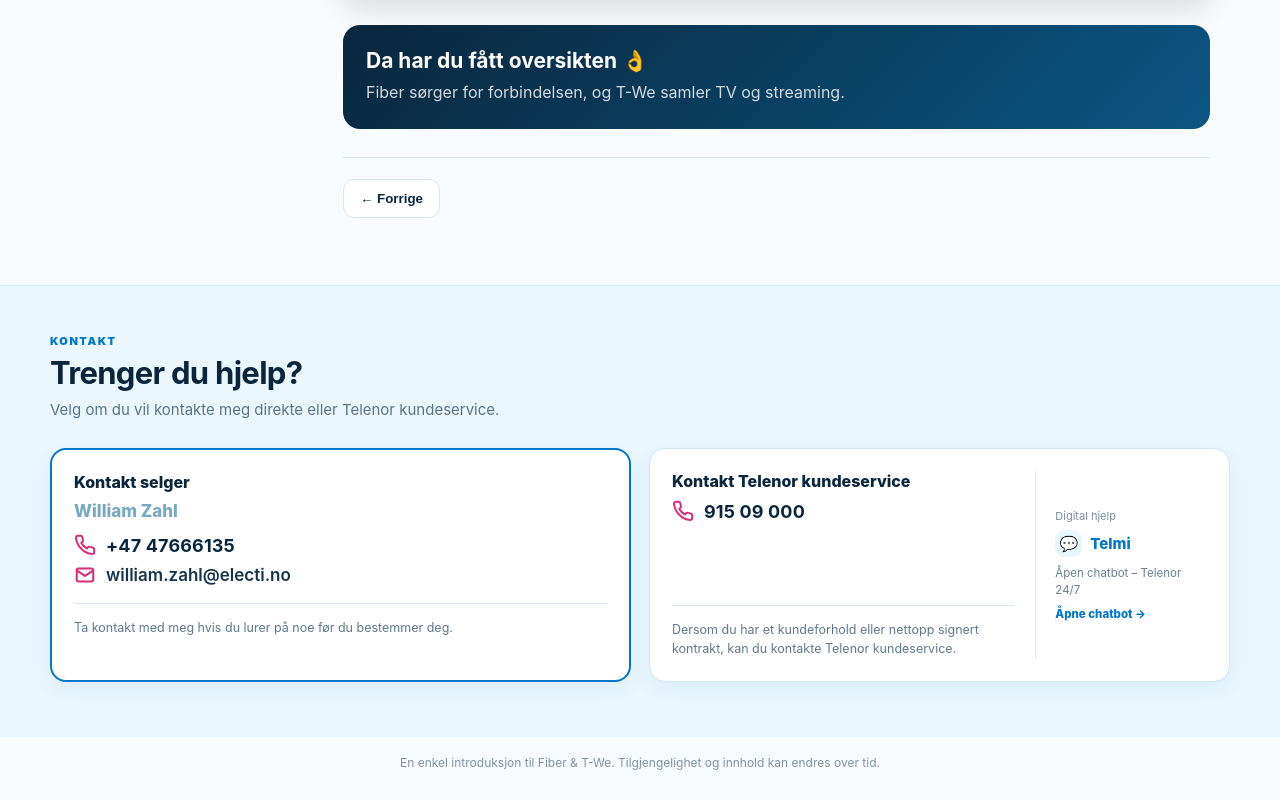
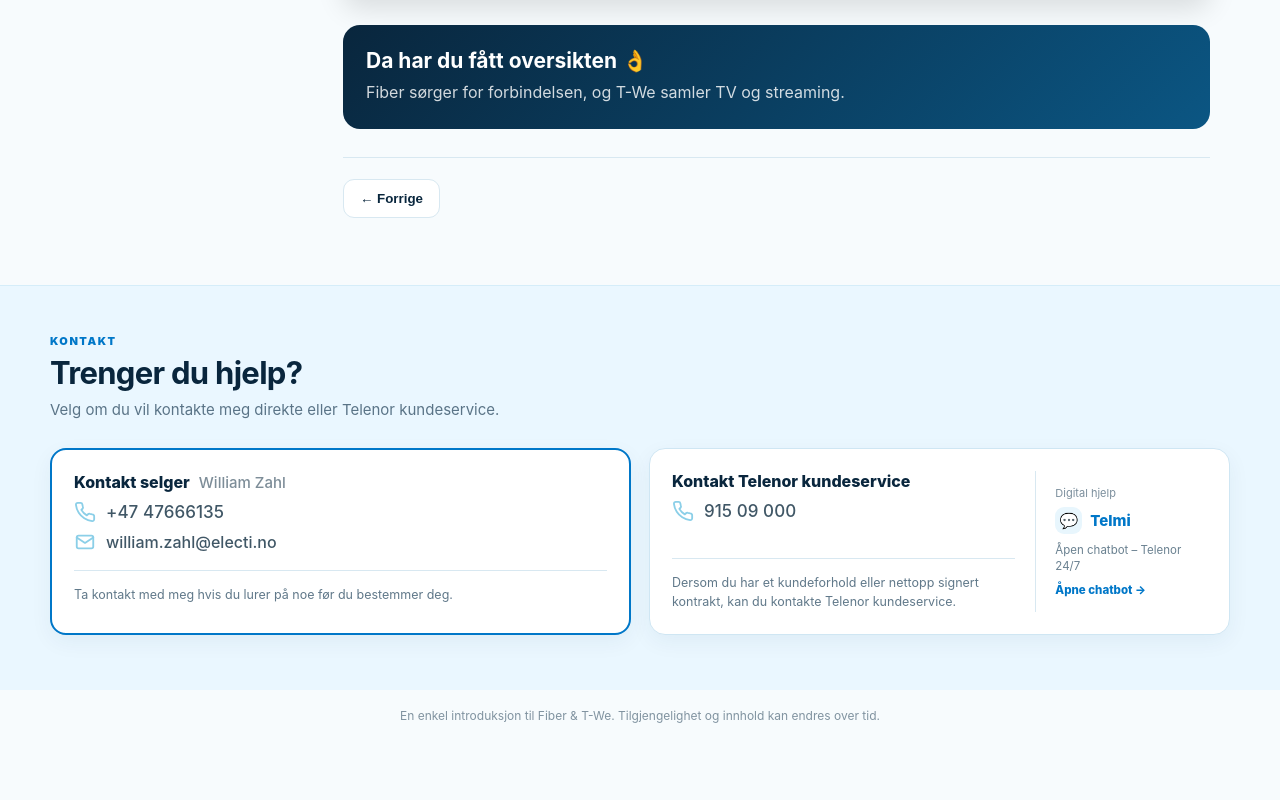
Before and after one commit to williamzahl/twe-kundeskole, a plain HTML site: page index.html in a window 1280 px wide. Shown: the part 9064-9864 px from the top of the page. After the commit the page ends 9817 px from the top, so only its background shows below. Drawn offline with Linux system fonts and the light colour scheme.

Commit message:
Add files via upload

```diff
--- a/index.html
+++ b/index.html
@@ -144,24 +144,29 @@ h2.st{font-size:22px;color:var(--navy);margin:30px 0 12px}
 </style>
 
 <style>
-/* v22 – contact card refinement */
-:root{--pink:#d92d7a}
+/* v25 – cleaner contact cards */
+.contacttitleline{display:flex;align-items:baseline;gap:9px;margin-bottom:9px}
+.contacttitleline .contacttitle{margin-bottom:0}
+.william{font-size:15px!important;font-weight:500!important;color:#7d8d98!important;margin:0!important}
 .contactrow svg{
   width:22px!important;height:22px!important;
-  stroke:var(--pink)!important;stroke-width:2.2!important;
+  stroke:#8bcfe8!important;stroke-width:2!important;
   flex:none!important
 }
 .phonebig{
-  font-size:18px!important;
-  font-weight:700!important;
+  font-size:17px!important;
+  font-weight:500!important;
+  color:#405766!important;
+  letter-spacing:.05px;
 }
 .emailbig{
-  font-size:17px!important;
-  font-weight:600!important;
-  color:#18344a!important;
+  font-size:16px!important;
+  font-weight:500!important;
+  color:#405766!important;
+  overflow-wrap:anywhere;
 }
 #supportNote{
-  margin-top:83px!important;
+  margin-top:36px!important;
 }
 </style>
 </head>
@@ -234,14 +239,16 @@ h2.st{font-size:22px;color:var(--navy);margin:30px 0 12px}
     <p class="contact-intro" id="contactIntro">Velg om du vil kontakte meg direkte eller Telenor kundeservice.</p>
     <div class="contactgrid">
       <a class="contactcard seller" href="tel:+4747666135" style="text-decoration:none">
-        <div class="contacttitle" id="sellerTitle">Kontakt selger</div>
-        <div class="william">William Zahl</div>
+        <div class="contacttitleline">
+          <div class="contacttitle" id="sellerTitle">Kontakt selger</div>
+          <div class="william">William Zahl</div>
+        </div>
         <div class="contactrow">
-          <svg viewBox="0 0 24 24" fill="none" stroke="#d92d7a" stroke-width="2.2" stroke-linecap="round" stroke-linejoin="round"><path d="M22 16.92v3a2 2 0 0 1-2.18 2 19.8 19.8 0 0 1-8.63-3.07 19.5 19.5 0 0 1-6-6A19.8 19.8 0 0 1 2.12 4.2 2 2 0 0 1 4.11 2h3a2 2 0 0 1 2 1.72c.12.9.33 1.78.62 2.62a2 2 0 0 1-.45 2.11L8 9.73a16 16 0 0 0 6 6l1.28-1.28a2 2 0 0 1 2.11-.45c.84.29 1.72.5 2.62.62A2 2 0 0 1 22 16.92z"/></svg>
+          <svg viewBox="0 0 24 24" fill="none" stroke="#8bcfe8" stroke-width="2.2" stroke-linecap="round" stroke-linejoin="round"><path d="M22 16.92v3a2 2 0 0 1-2.18 2 19.8 19.8 0 0 1-8.63-3.07 19.5 19.5 0 0 1-6-6A19.8 19.8 0 0 1 2.12 4.2 2 2 0 0 1 4.11 2h3a2 2 0 0 1 2 1.72c.12.9.33 1.78.62 2.62a2 2 0 0 1-.45 2.11L8 9.73a16 16 0 0 0 6 6l1.28-1.28a2 2 0 0 1 2.11-.45c.84.29 1.72.5 2.62.62A2 2 0 0 1 22 16.92z"/></svg>
           <span class="phonebig">+47 47666135</span>
         </div>
         <div class="contactrow">
-          <svg viewBox="0 0 24 24" fill="none" stroke="#9d78dc" stroke-width="2" stroke-linecap="round" stroke-linejoin="round"><rect x="3" y="5" width="18" height="14" rx="2"/><path d="m3 7 9 6 9-6"/></svg>
+          <svg viewBox="0 0 24 24" fill="none" stroke="#8bcfe8" stroke-width="2" stroke-linecap="round" stroke-linejoin="round"><rect x="3" y="5" width="18" height="14" rx="2"/><path d="m3 7 9 6 9-6"/></svg>
           <span class="emailbig">william.zahl@electi.no</span>
         </div>
         <small class="smallnote" id="sellerNote">Ta kontakt med meg hvis du lurer på noe før du bestemmer deg.</small>
@@ -251,7 +258,7 @@ h2.st{font-size:22px;color:var(--navy);margin:30px 0 12px}
         <div>
           <div class="contacttitle" id="supportTitle">Kontakt Telenor kundeservice</div>
           <div class="contactrow">
-            <svg viewBox="0 0 24 24" fill="none" stroke="#d92d7a" stroke-width="2.2" stroke-linecap="round" stroke-linejoin="round"><path d="M22 16.92v3a2 2 0 0 1-2.18 2 19.8 19.8 0 0 1-8.63-3.07 19.5 19.5 0 0 1-6-6A19.8 19.8 0 0 1 2.12 4.2 2 2 0 0 1 4.11 2h3a2 2 0 0 1 2 1.72c.12.9.33 1.78.62 2.62a2 2 0 0 1-.45 2.11L8 9.73a16 16 0 0 0 6 6l1.28-1.28a2 2 0 0 1 2.11-.45c.84.29 1.72.5 2.62.62A2 2 0 0 1 22 16.92z"/></svg>
+            <svg viewBox="0 0 24 24" fill="none" stroke="#8bcfe8" stroke-width="2.2" stroke-linecap="round" stroke-linejoin="round"><path d="M22 16.92v3a2 2 0 0 1-2.18 2 19.8 19.8 0 0 1-8.63-3.07 19.5 19.5 0 0 1-6-6A19.8 19.8 0 0 1 2.12 4.2 2 2 0 0 1 4.11 2h3a2 2 0 0 1 2 1.72c.12.9.33 1.78.62 2.62a2 2 0 0 1-.45 2.11L8 9.73a16 16 0 0 0 6 6l1.28-1.28a2 2 0 0 1 2.11-.45c.84.29 1.72.5 2.62.62A2 2 0 0 1 22 16.92z"/></svg>
             <span class="phonebig">915 09 000</span>
           </div>
           <small class="smallnote" id="supportNote">Dersom du har et kundeforhold eller nettopp signert kontrakt, kan du kontakte Telenor kundeservice.</small>
```
